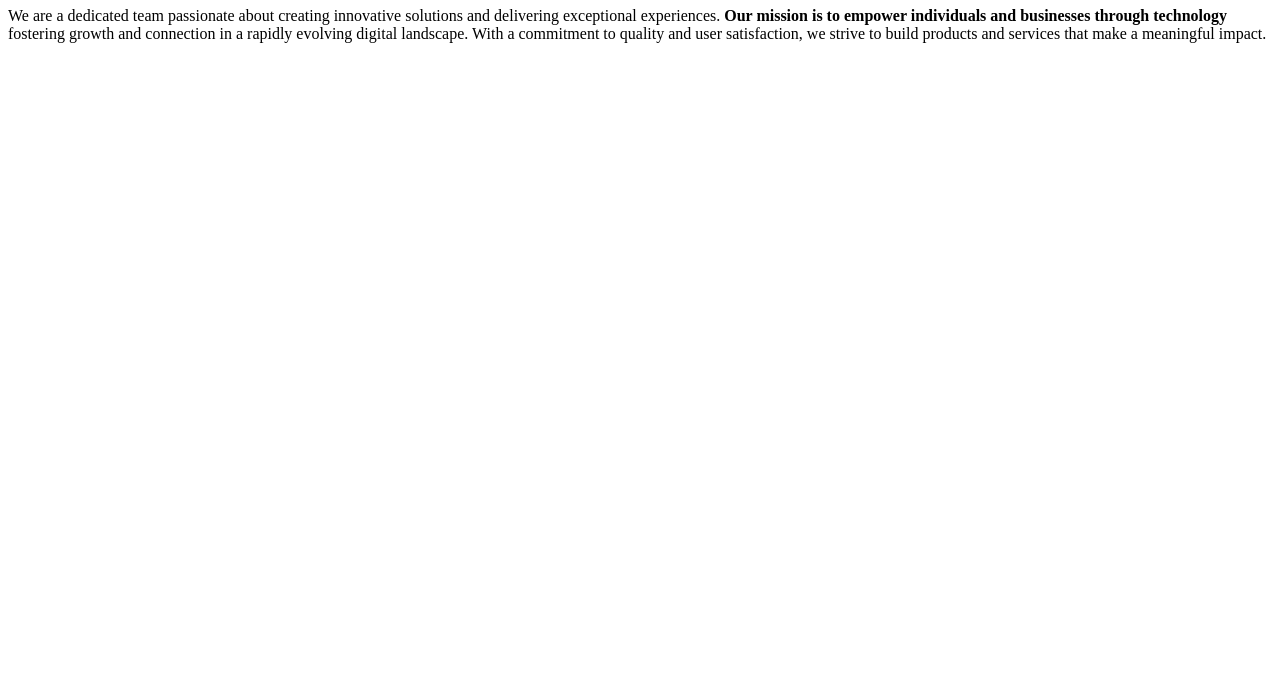
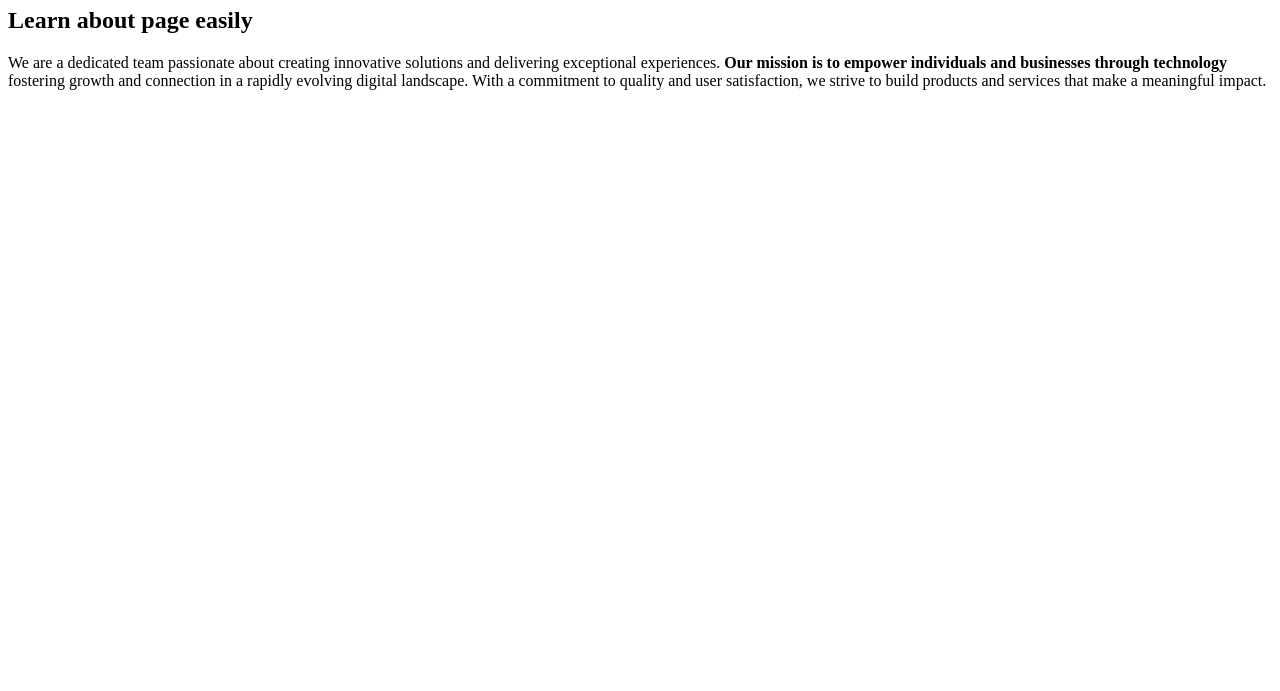
Before and after one commit to sarlavarpe01/My-assignment, a plain HTML site: page about.html in a window 1280 px wide. Shown: the part 109-800 px from the top of the page. Drawn offline with Linux system fonts and the light colour scheme.

Commit message:
update pages

```diff
--- a/about.html
+++ b/about.html
@@ -11,6 +11,7 @@
     <a href="contact.html">Contact</a>
     <hr>
     <h1>Welcome to my About page</h1>
+    <h2>Learn about page easily</h2>
 
     <p>We are a dedicated team passionate about creating innovative solutions and delivering exceptional experiences.
         <b>Our mission is to empower individuals and businesses through technology</b> fostering growth and connection in a
```
Also changed, not shown: contact.html (+1 -0 lines), index.html (+2 -0 lines).
